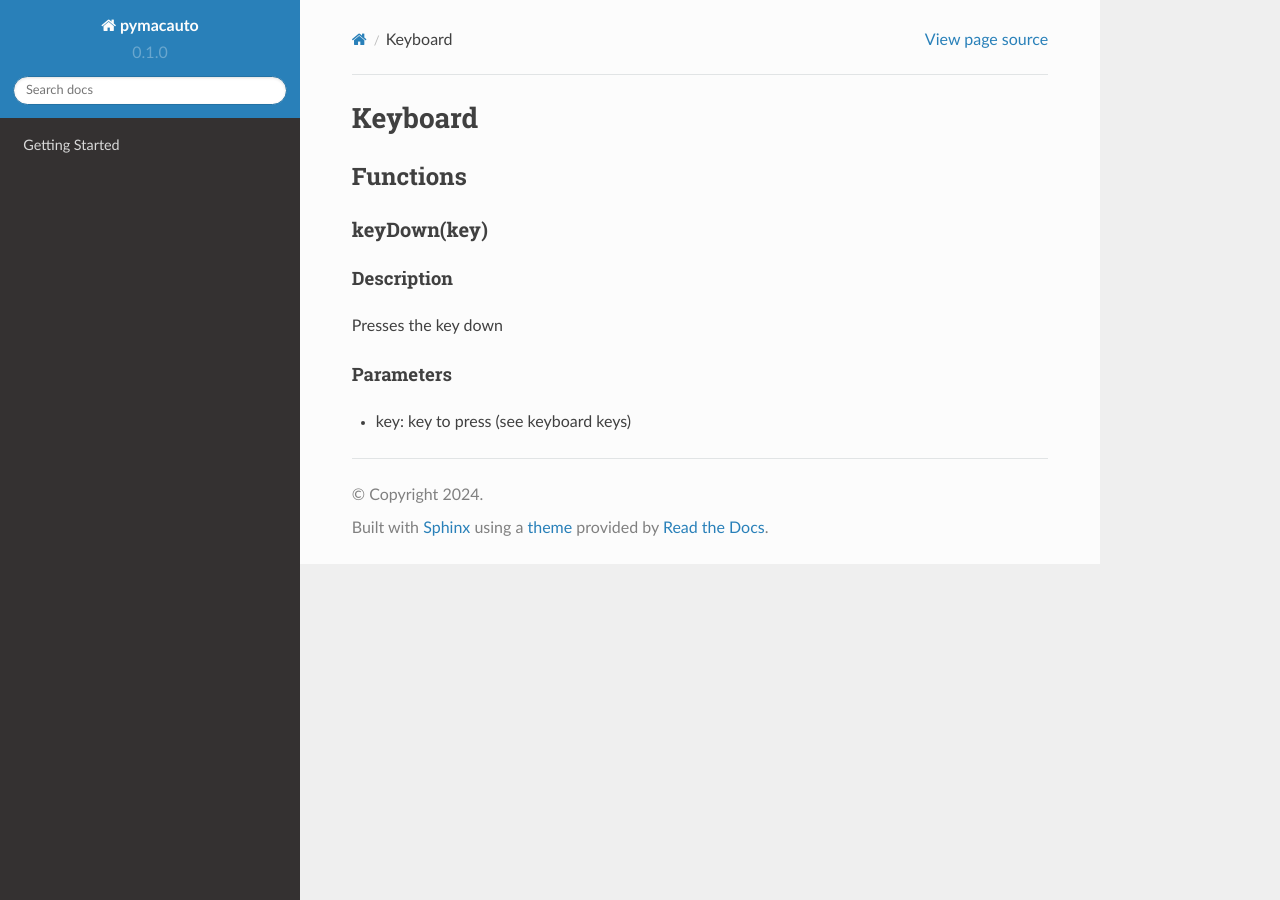
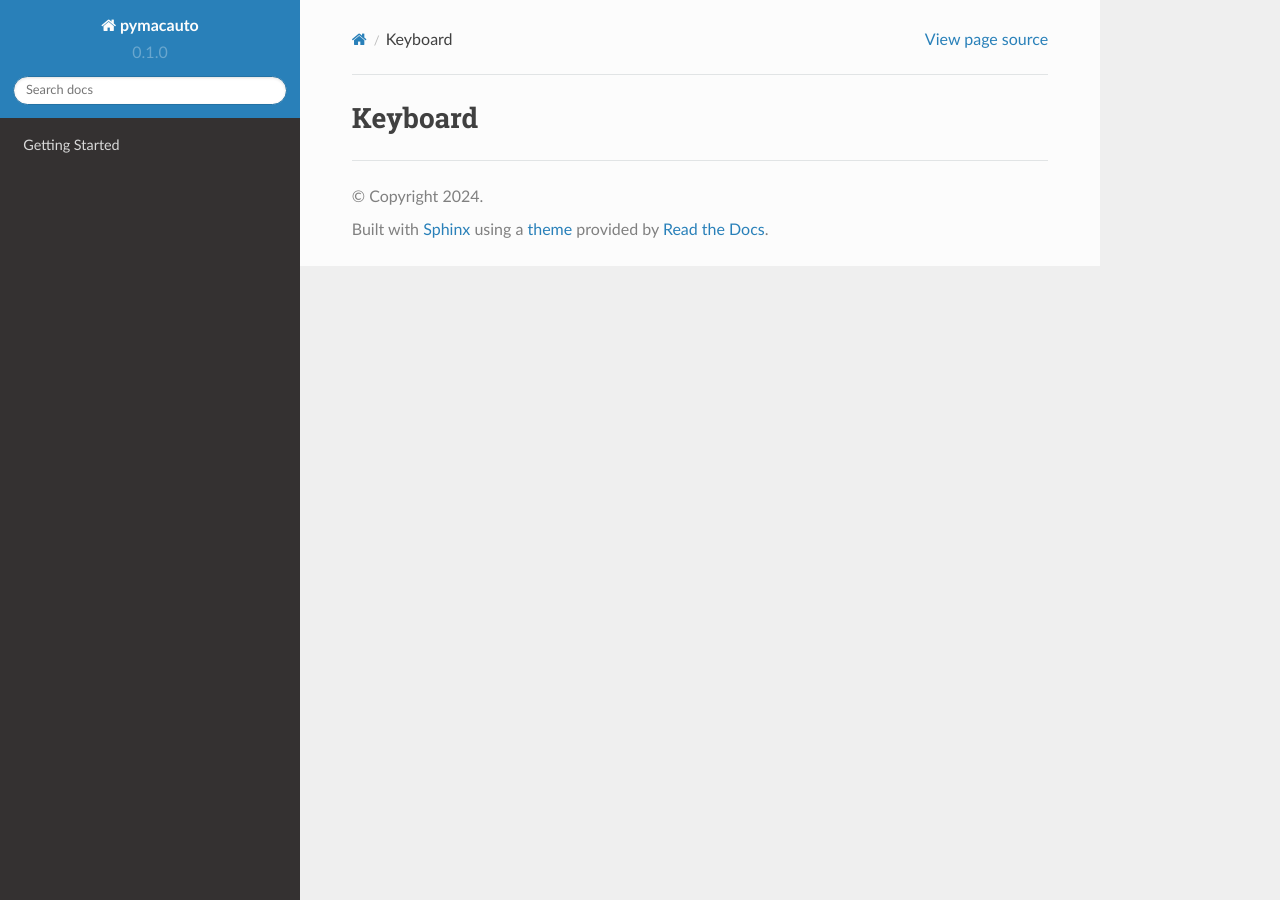
Before and after one commit to Existance29/pymacauto, a Sphinx documentation site: the page built from docs/source/keyboard.rst, in a window 1280 px wide. Built offline with Sphinx 7.4.7 and the Read the Docs theme 2.0.0, drawn with Linux system fonts in a browser that asks for light colours.

Commit message:
Update keyboard.rst

```diff
--- a/docs/source/keyboard.rst
+++ b/docs/source/keyboard.rst
@@ -1,15 +1,2 @@
 Keyboard
 =====
-
-Functions
-----------------
-
-keyDown(key)
-^^^^^^^^^
-Description
-"""""""""
-Presses the key down
-
-Parameters
-"""""""""
-* key: key to press (see keyboard keys)
```
